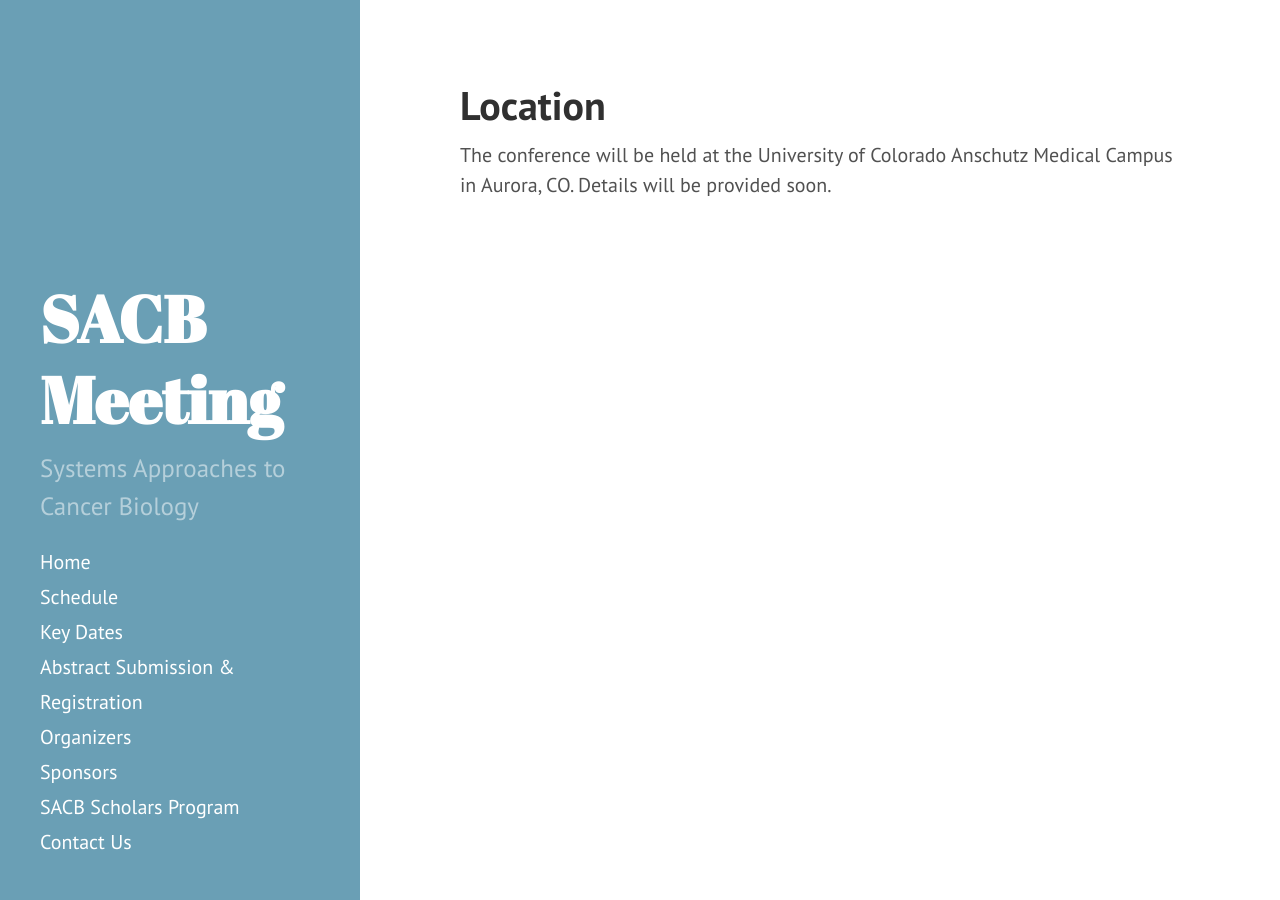
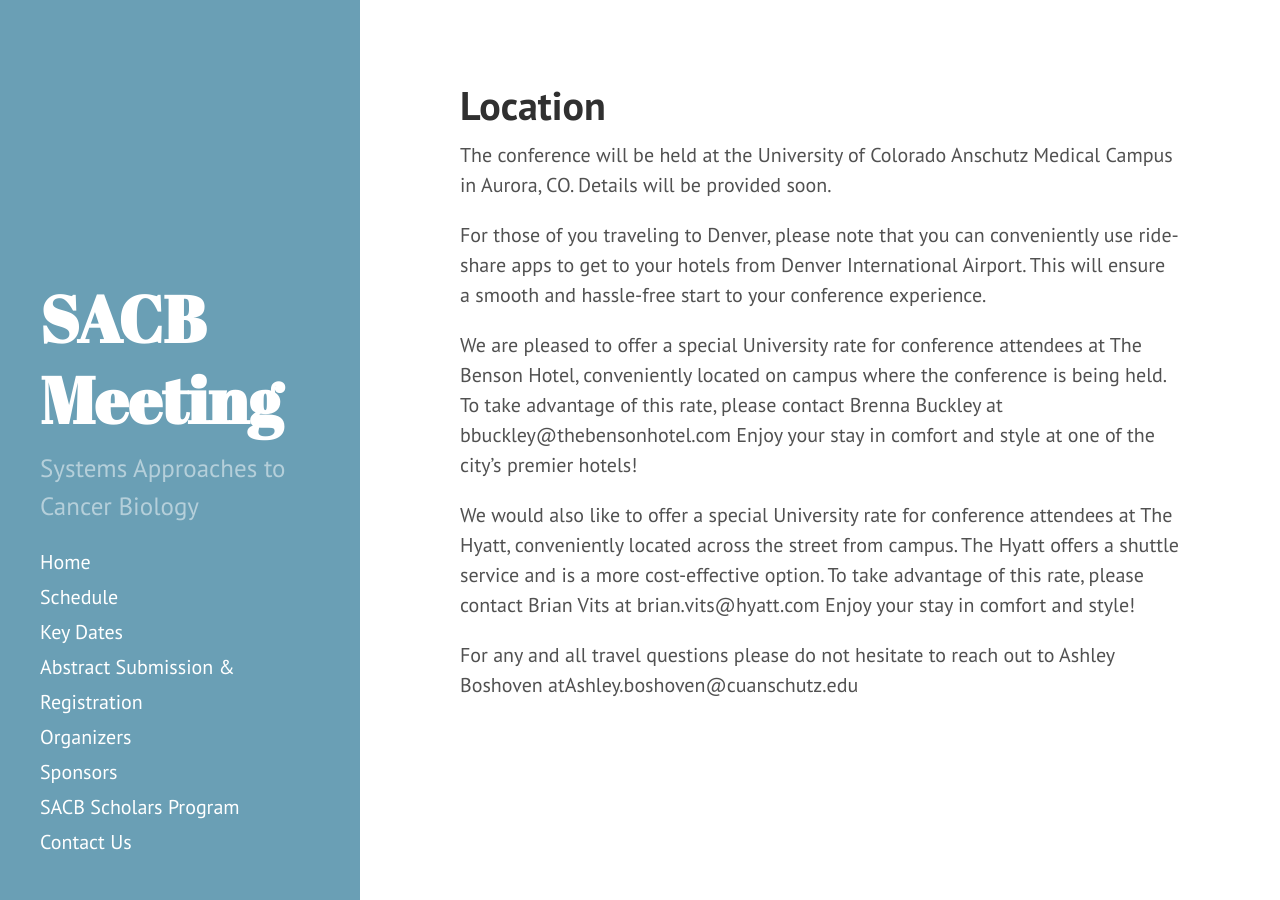
Before and after one commit to AECCSB/sacb-meeting, a Jekyll site: the page built from location.md, in a window 1280 px wide. Built offline with Jekyll 4.4.1, drawn with Linux system fonts in a browser that asks for light colours.

Commit message:
Update location.md

```diff
--- a/location.md
+++ b/location.md
@@ -3,3 +3,11 @@
 layout: page
 ---
 The conference will be held at the University of Colorado Anschutz Medical Campus in Aurora, CO. Details will be provided soon.
+
+For those of you traveling to Denver, please note that you can conveniently use ride-share apps to get to your hotels from Denver International Airport. This will ensure a smooth and hassle-free start to your conference experience.
+
+We are pleased to offer a special University rate for conference attendees at The Benson Hotel, conveniently located on campus where the conference is being held. To take advantage of this rate, please contact Brenna Buckley at bbuckley@thebensonhotel.com  Enjoy your stay in comfort and style at one of the city's premier hotels!
+
+We would also like to offer a special University rate for conference attendees at The Hyatt, conveniently located across the street from campus. The Hyatt offers a shuttle service and is a more cost-effective option. To take advantage of this rate, please contact Brian Vits at brian.vits@hyatt.com  Enjoy your stay in comfort and style!
+
+For any and all travel questions please do not hesitate to reach out to Ashley Boshoven atAshley.boshoven@cuanschutz.edu
```
